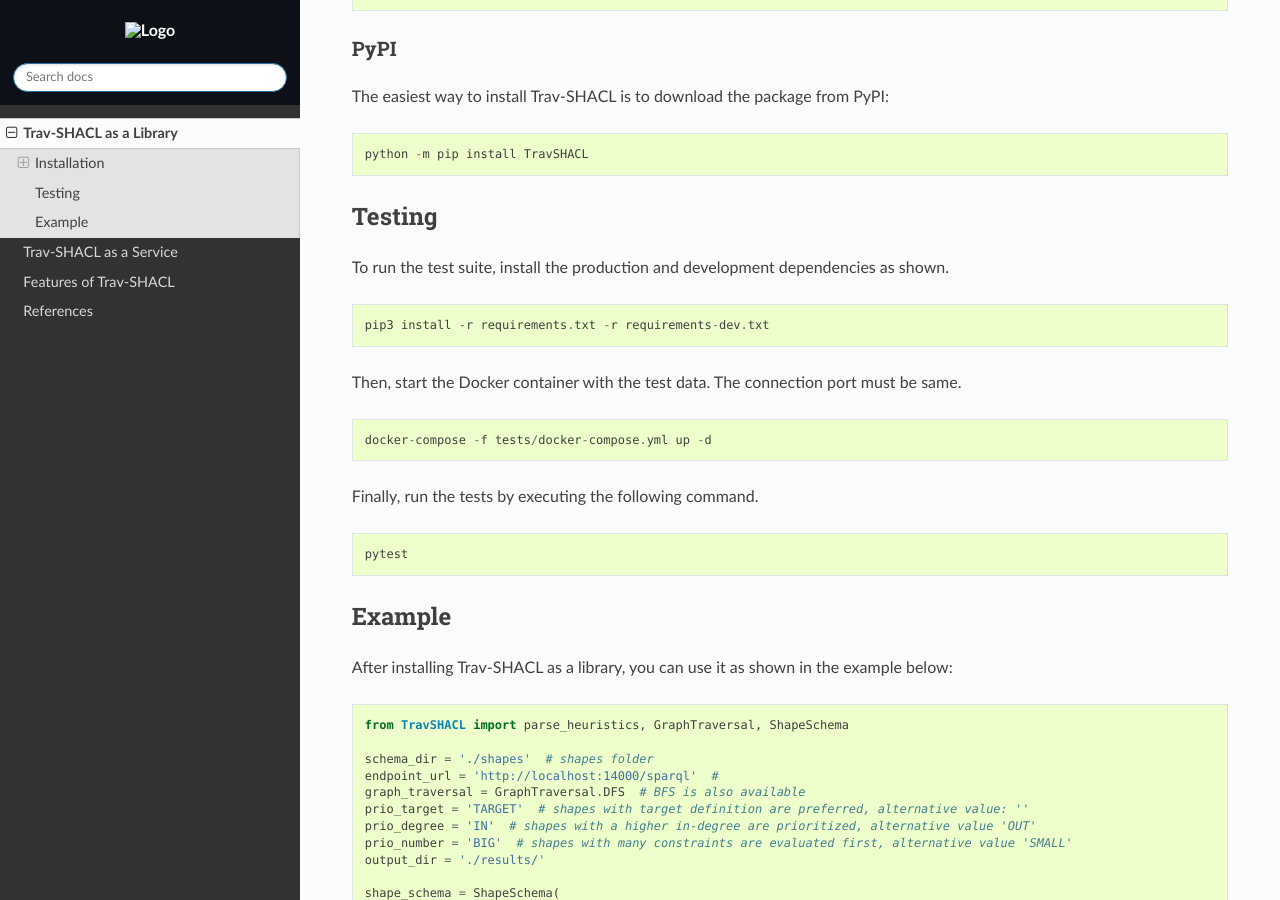
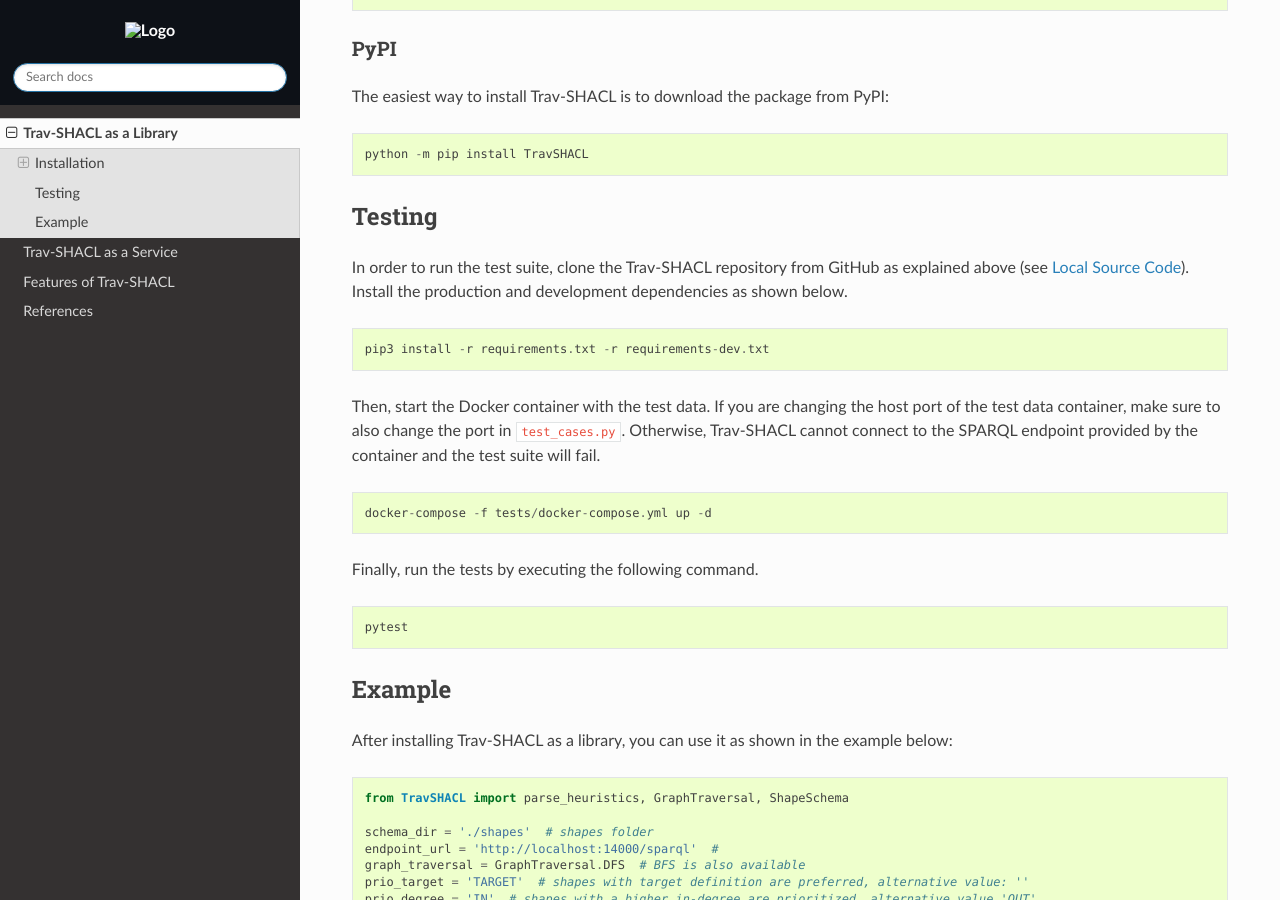
Before and after one commit to SDM-TIB/Trav-SHACL, a Sphinx documentation site: the page built from docs/library.rst, in a window 1280 px wide and 900 px high, scrolled down 739 px. Built offline with Sphinx 7.4.7 and the Read the Docs theme 2.0.0, drawn with Linux system fonts in a browser that asks for light colours.

Commit message:
docs: update test suite information

```diff
--- a/docs/library.rst
+++ b/docs/library.rst
@@ -47,14 +47,17 @@ The easiest way to install Trav-SHACL is to download the package from PyPI:
 Testing
 *******
 
-To run the test suite, install the production and development dependencies as shown.
+In order to run the test suite, clone the Trav-SHACL repository from GitHub as explained above (see `Local Source Code`_).
+Install the production and development dependencies as shown below.
 
 .. code::
 
     pip3 install -r requirements.txt -r requirements-dev.txt
 
 
-Then, start the Docker container with the test data. The connection port must be same.
+Then, start the Docker container with the test data.
+If you are changing the host port of the test data container, make sure to also change the port in ``test_cases.py``.
+Otherwise, Trav-SHACL cannot connect to the SPARQL endpoint provided by the container and the test suite will fail.
 
 .. code::
 
```
